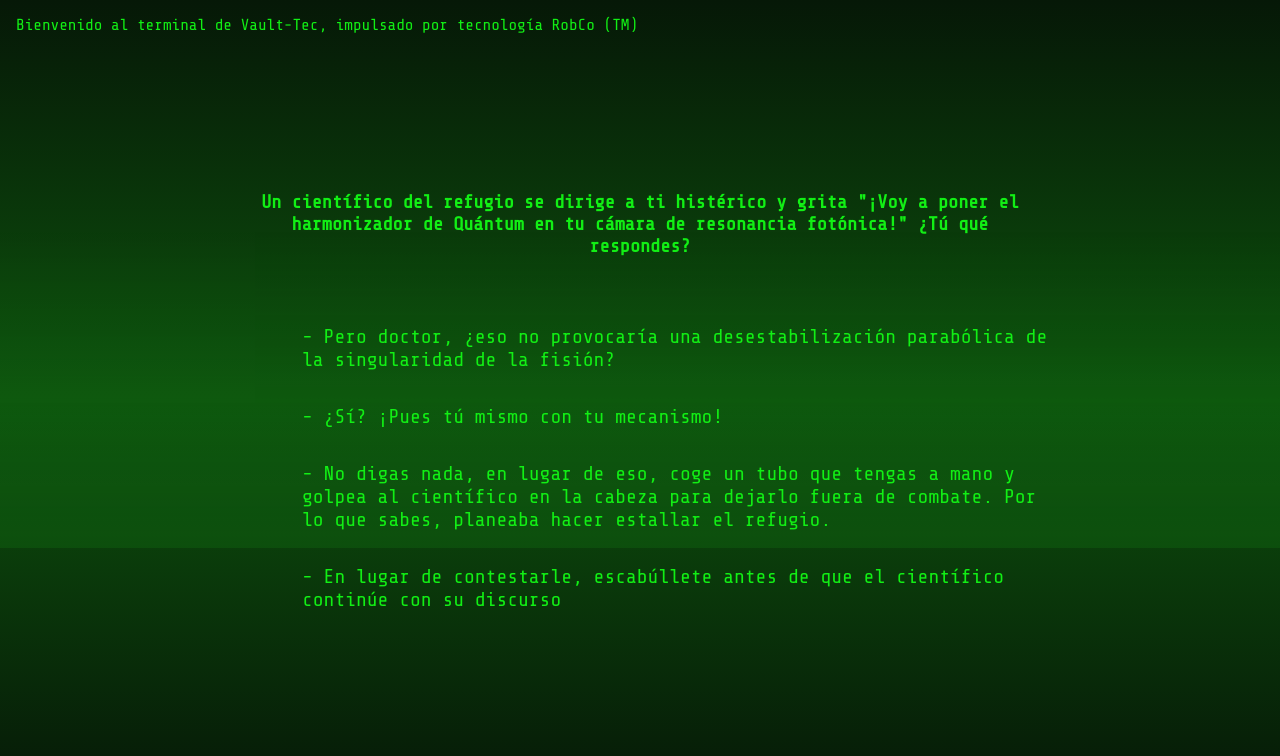
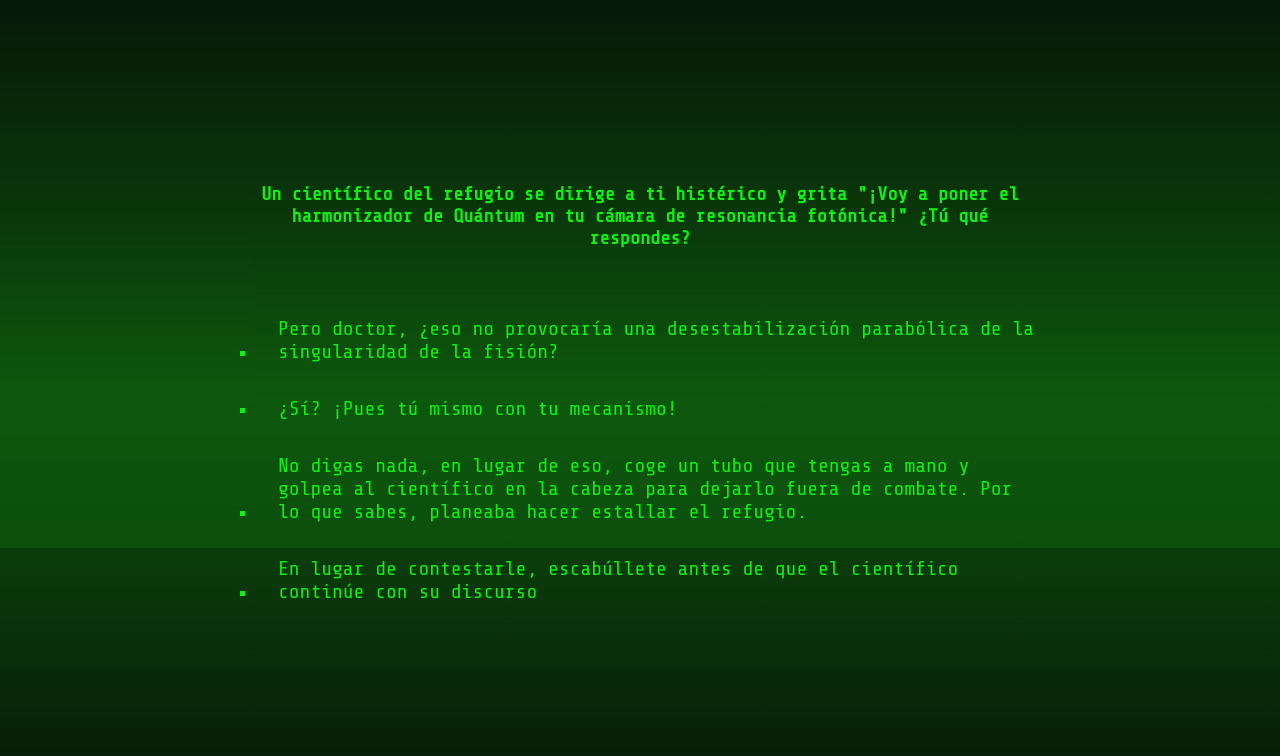
Before and after one commit to oscarmumm/goat-fallout-react, a React (Vite) app: page /quiz in a window 1280 px wide. Shown: the top 756 px of the page. Built offline with nearby package versions, Linux system fonts and the light colour scheme.

Commit message:
answers correctly obtained

```diff
--- a/src/components/MainBackground.jsx
+++ b/src/components/MainBackground.jsx
@@ -3,10 +3,10 @@
 const MainBackground = () => {
     return (
         <>
-            <span className="trademark-msg">
-                Bienvenido al terminal de Vault-Tec, impulsado por tecnología
+            {/* <span className="trademark-msg">
+                Terminal de Vault-Tec, impulsado por tecnología
                 RobCo (TM){" "}
-            </span>
+            </span> */}
             <div className="linea-animada"></div>
         </>
     );
--- a/src/index.css
+++ b/src/index.css
@@ -18,3 +18,7 @@
     min-width: 320px;
     min-height: 90vh;
 }
+
+ul {
+    padding: 1rem;
+}
--- a/src/styles/Home.css
+++ b/src/styles/Home.css
@@ -7,7 +7,7 @@
 }
 
 .welcome-msg {
-  font-size: 2.5rem;
+  font-size: 2rem;
 }
 
 .main-pic {
--- a/src/styles/Quiz.css
+++ b/src/styles/Quiz.css
@@ -11,7 +11,7 @@
 }
 
 .answers-div {
-  list-style: none;
+  list-style: square;
   padding-top: 2rem;
 }
 
--- a/src/views/Home.jsx
+++ b/src/views/Home.jsx
@@ -7,9 +7,9 @@
 
     return (
         <main className="main-welcome-container">
-            <h1 className="welcome-msg">G.O.A.T.</h1>
+            {/* <h1 className="welcome-msg">G.O.A.T.</h1> */}
             <img className="main-pic" src={goatMainImg} alt="" />
-            <p>Bienvenido a la Prueba de Aptitud Ocupacional generalizada de Vault-Tec.</p>
+            <p className="welcome-msg">Bienvenido a la Prueba de Aptitud Ocupacional generalizada de Vault-Tec.</p>
             <NavLink className="start-quiz-btn" to='/quiz'> [ Comenzar prueba ] </NavLink>
         </main>
     );
--- a/src/views/Quiz.jsx
+++ b/src/views/Quiz.jsx
@@ -4,18 +4,32 @@
 
 const Quiz = () => {
     const [preguntaActual, setPreguntaActual] = useState(0);
-    const [puntuacion, setPuntuacion] = useState(0);
+    const [puntuacion, setPuntuacion] = useState([]);
     const [isFinished, setIsFinished] = useState(false);
+
+    const handleClick = (respuesta) => {
+        if(preguntaActual < 9) {
+            setPuntuacion([...puntuacion, respuesta.skill]);
+            console.log(puntuacion);
+            console.log('preguntaActual:', preguntaActual)
+            setPreguntaActual(preguntaActual + 1);
+        } else {
+            console.log('fin quiz')
+            console.log(puntuacion);
+        }
+
+    }
+
     return (
         <div className="question-div">
             <div>
                 <h3>{cuestionario[preguntaActual].pregunta}</h3>
             </div>
             <ul className="answers-div">
-                {cuestionario[preguntaActual].opciones.map((respuesta) => (
-                    <li key={respuesta.textoRespuesta}>
-                        <button className="answer-btn">
-                            - {respuesta.textoRespuesta}
+                {cuestionario[preguntaActual].opciones.map((respuesta, index) => (
+                    <li key={index}>
+                        <button className="answer-btn" onClick={() => handleClick(respuesta)}>
+                            {respuesta.textoRespuesta}
                         </button>
                     </li>
                 ))}
```
